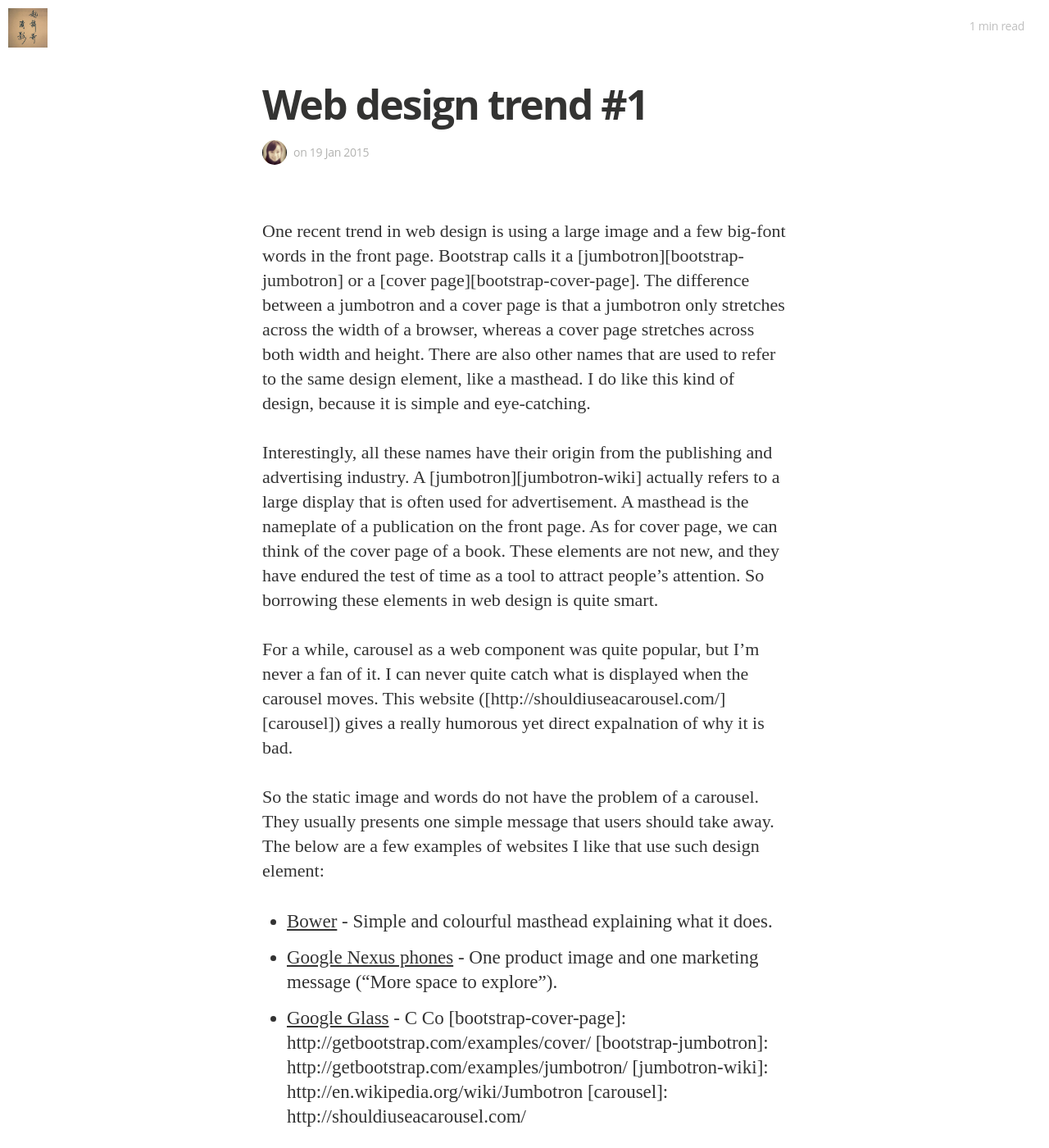
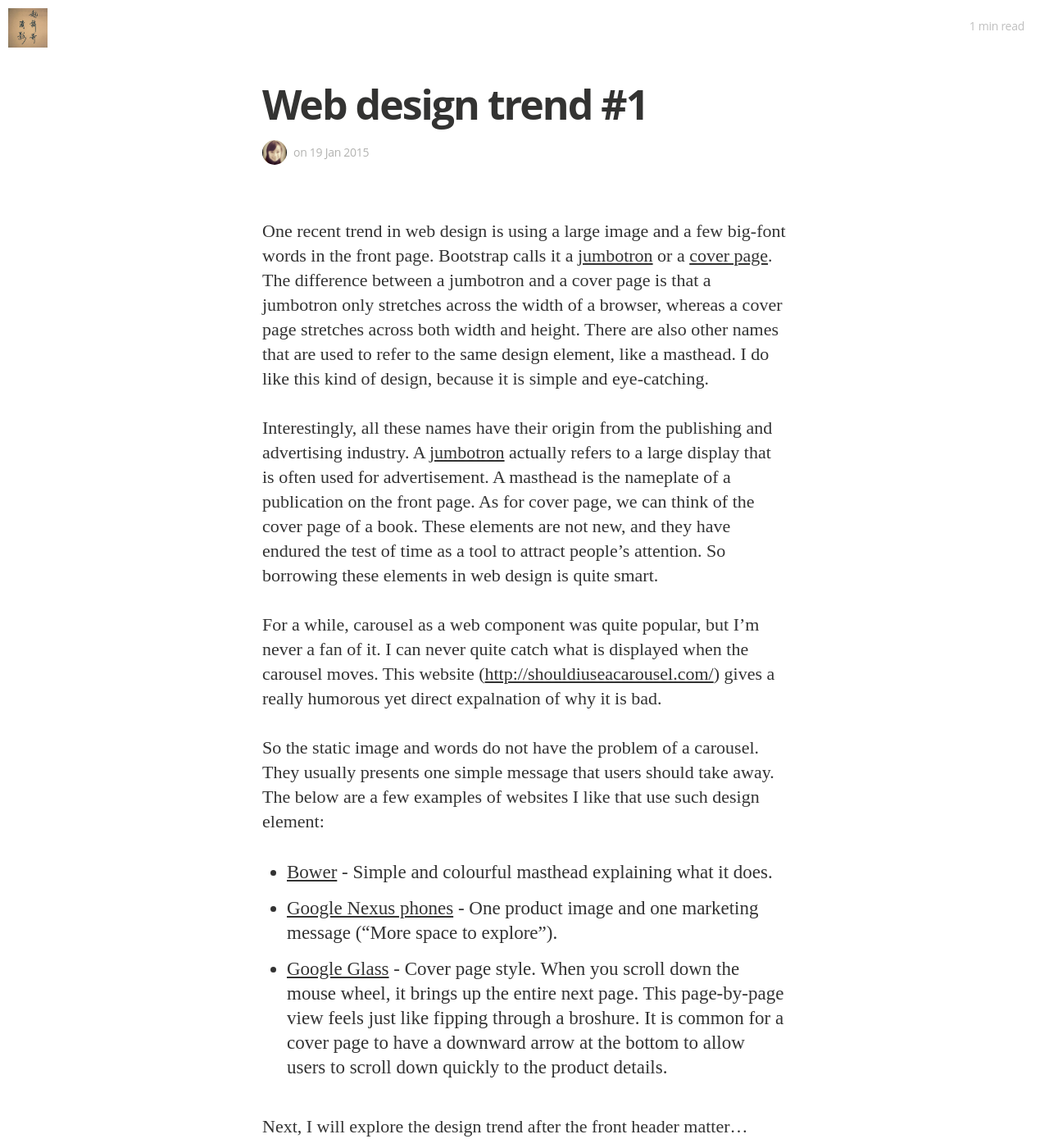
Before and after one commit to uShadow/uShadow.github.io, a Jekyll site: the page built from _posts/2015-01-19-web_design_trend_#1.markdown, in a window 1280 px wide and 1400 px high. Shown: the whole window at 82% size. Built offline with Jekyll 4.4.1, drawn with Linux system fonts in a browser that asks for light colours; nearby versions of some CDN libraries; some web fonts are replaced; Markdown is read by kramdown in place of the engine named in the settings.

Commit message:
Finished the last example.

```diff
--- a/_posts/2015-01-19-web_design_trend_#1.markdown
+++ b/_posts/2015-01-19-web_design_trend_#1.markdown
@@ -27,8 +27,15 @@ few examples of websites I like that use such design element:
   does.
 * [Google Nexus phones](http://www.google.com/nexus/6/) - One product image and
   one marketing message ("More space to explore").
-* [Google Glass](https://www.google.com/glass/start/) - C
-Co
+* [Google Glass](https://www.google.com/glass/start/) - Cover page style. When
+  you scroll down the mouse wheel, it brings up the entire next page. This
+  page-by-page view feels just like fipping through a broshure. It is common
+  for a
+  cover page to have a downward arrow at the bottom to allow users to scroll
+  down quickly to the product details.
+
+Next, I will explore the design trend after the front header matter...
+
 [bootstrap-cover-page]: http://getbootstrap.com/examples/cover/
 [bootstrap-jumbotron]: http://getbootstrap.com/examples/jumbotron/
 [jumbotron-wiki]: http://en.wikipedia.org/wiki/Jumbotron
```
